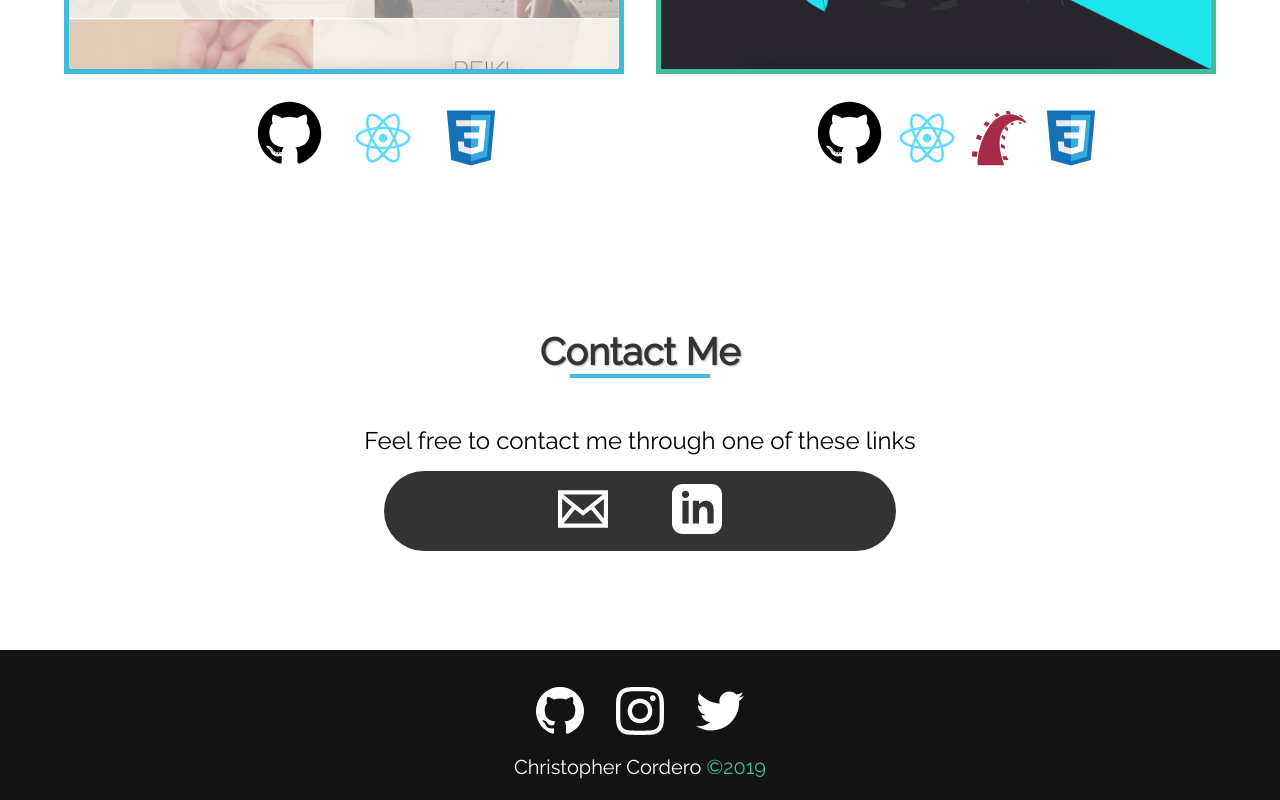
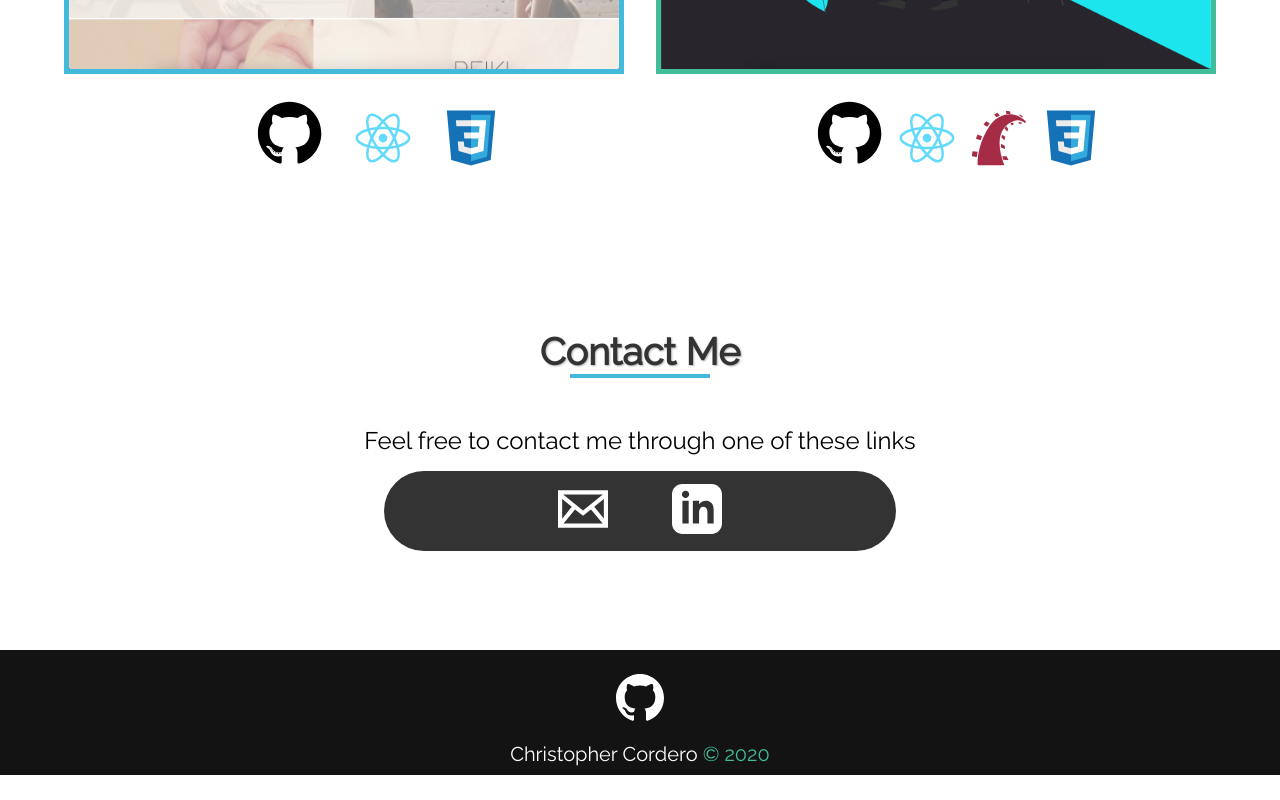
Before and after one commit to Cordero29/Portfolio, a React (Create React App) app: page / in a window 1280 px wide. Shown: the part 3107-3907 px from the top of the page. After the commit the page ends 3882 px from the top, so only its background shows below. Built offline with nearby package versions, Linux system fonts and the light colour scheme.

Commit message:
updated footer, minor changes

```diff
--- a/src/components/Footer.jsx
+++ b/src/components/Footer.jsx
@@ -14,28 +14,8 @@ export default function Footer() {
             <path d="M12 0c-6.626 0-12 5.373-12 12 0 5.302 3.438 9.8 8.207 11.387.599.111.793-.261.793-.577v-2.234c-3.338.726-4.033-1.416-4.033-1.416-.546-1.387-1.333-1.756-1.333-1.756-1.089-.745.083-.729.083-.729 1.205.084 1.839 1.237 1.839 1.237 1.07 1.834 2.807 1.304 3.492.997.107-.775.418-1.305.762-1.604-2.665-.305-5.467-1.334-5.467-5.931 0-1.311.469-2.381 1.236-3.221-.124-.303-.535-1.524.117-3.176 0 0 1.008-.322 3.301 1.23.957-.266 1.983-.399 3.003-.404 1.02.005 2.047.138 3.006.404 2.291-1.552 3.297-1.23 3.297-1.23.653 1.653.242 2.874.118 3.176.77.84 1.235 1.911 1.235 3.221 0 4.609-2.807 5.624-5.479 5.921.43.372.823 1.102.823 2.222v3.293c0 .319.192.694.801.576 4.765-1.589 8.199-6.086 8.199-11.386 0-6.627-5.373-12-12-12z"  />
           </svg>
         </a>
-        <a rel="noopener noreferrer" href='https://www.instagram.com/el_quesoblanco/' target='_blank'>
-          <svg
-            xmlns="http://www.w3.org/2000/svg"
-            width="24"
-            height="24"
-            viewBox="0 0 24 24"
-          >
-            <path d="M12 2.163c3.204 0 3.584.012 4.85.07 3.252.148 4.771 1.691 4.919 4.919.058 1.265.069 1.645.069 4.849 0 3.205-.012 3.584-.069 4.849-.149 3.225-1.664 4.771-4.919 4.919-1.266.058-1.644.07-4.85.07-3.204 0-3.584-.012-4.849-.07-3.26-.149-4.771-1.699-4.919-4.92-.058-1.265-.07-1.644-.07-4.849 0-3.204.013-3.583.07-4.849.149-3.227 1.664-4.771 4.919-4.919 1.266-.057 1.645-.069 4.849-.069zm0-2.163c-3.259 0-3.667.014-4.947.072-4.358.2-6.78 2.618-6.98 6.98-.059 1.281-.073 1.689-.073 4.948 0 3.259.014 3.668.072 4.948.2 4.358 2.618 6.78 6.98 6.98 1.281.058 1.689.072 4.948.072 3.259 0 3.668-.014 4.948-.072 4.354-.2 6.782-2.618 6.979-6.98.059-1.28.073-1.689.073-4.948 0-3.259-.014-3.667-.072-4.947-.196-4.354-2.617-6.78-6.979-6.98-1.281-.059-1.69-.073-4.949-.073zm0 5.838c-3.403 0-6.162 2.759-6.162 6.162s2.759 6.163 6.162 6.163 6.162-2.759 6.162-6.163c0-3.403-2.759-6.162-6.162-6.162zm0 10.162c-2.209 0-4-1.79-4-4 0-2.209 1.791-4 4-4s4 1.791 4 4c0 2.21-1.791 4-4 4zm6.406-11.845c-.796 0-1.441.645-1.441 1.44s.645 1.44 1.441 1.44c.795 0 1.439-.645 1.439-1.44s-.644-1.44-1.439-1.44z"  />
-          </svg>
-        </a>
-        <a rel="noopener noreferrer" href='https://twitter.com/QuesoBlanco97' target='_blank'>
-          <svg
-            xmlns="http://www.w3.org/2000/svg"
-            width="24"
-            height="24"
-            viewBox="0 0 24 24"
-          >
-            <path d="M24 4.557c-.883.392-1.832.656-2.828.775 1.017-.609 1.798-1.574 2.165-2.724-.951.564-2.005.974-3.127 1.195-.897-.957-2.178-1.555-3.594-1.555-3.179 0-5.515 2.966-4.797 6.045-4.091-.205-7.719-2.165-10.148-5.144-1.29 2.213-.669 5.108 1.523 6.574-.806-.026-1.566-.247-2.229-.616-.054 2.281 1.581 4.415 3.949 4.89-.693.188-1.452.232-2.224.084.626 1.956 2.444 3.379 4.6 3.419-2.07 1.623-4.678 2.348-7.29 2.04 2.179 1.397 4.768 2.212 7.548 2.212 9.142 0 14.307-7.721 13.995-14.646.962-.695 1.797-1.562 2.457-2.549z"  />
-          </svg>
-        </a>
       </div>
-      <p>Christopher Cordero <span>&copy;2019</span></p>
+      <p>Christopher Cordero <span>&copy; 2020</span></p>
     </footer>
   );
 }
--- a/src/styles/App.css
+++ b/src/styles/App.css
@@ -998,14 +998,14 @@ header ul {
 }
 
 #contact svg:hover {
-  -webkit-transform: scale(1.4);
-          transform: scale(1.4);
+  -webkit-transform: scale(1.2);
+          transform: scale(1.2);
   fill: #42bd9a;
 }
 
 footer {
   background: #131313;
-  height: 150px;
+  height: 125px;
   width: 100%;
   font-family: "Raleway", sans-serif;
   display: -webkit-box;
--- a/src/styles/App.scss
+++ b/src/styles/App.scss
@@ -818,7 +818,7 @@ header {
   }
 
   svg:hover {
-    transform: scale(1.4);
+    transform: scale(1.2);
     fill: $secColor;
   }
 }
@@ -829,7 +829,7 @@ header {
 
 footer {
   background: #131313;
-  height: 150px;
+  height: 125px;
   width: 100%;
   font-family: $primeFont;
   display: flex;
```
